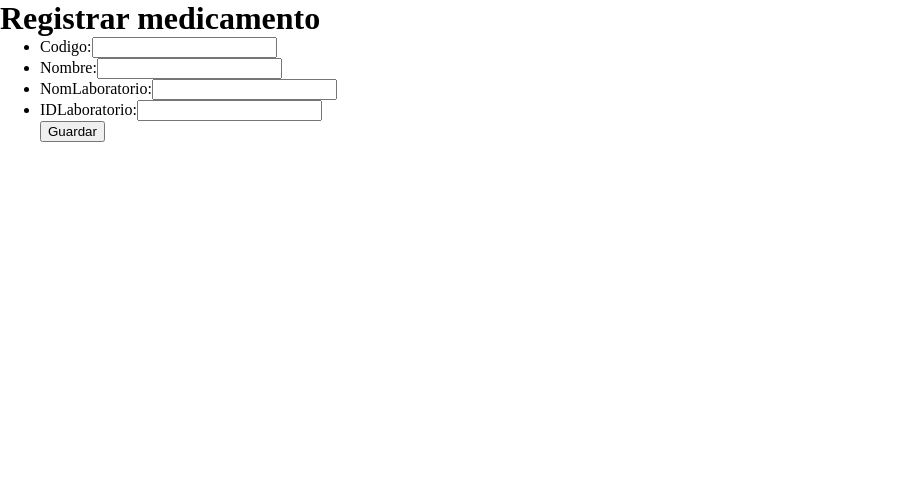
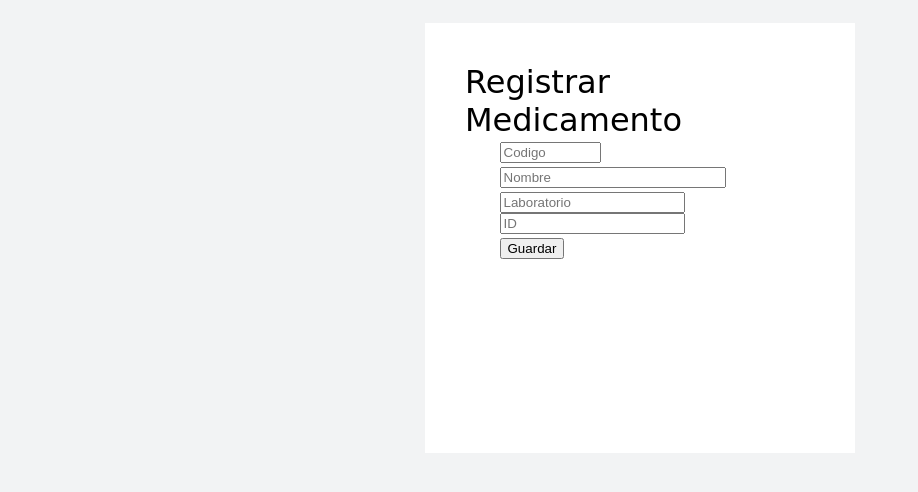
Before and after one commit to jdonaires/Farmacia, a PHP site: page /DESIGNER/registrarmedicamento.php in a window 1280 px wide. Shown: the top 492 px of the page, without its empty margins (0-918 px from the left). Run offline with PHP 8.4, Linux system fonts and the light colour scheme.

Commit message:
Diseñando Registrar Medicamento
Añadi cosas y entablando las campos de medicamento

```diff
--- a/PROYECTO/DESIGNER/registrarPersona.php
+++ b/PROYECTO/DESIGNER/registrarPersona.php
@@ -35,7 +35,7 @@ if(isset($_POST['guardar']))
     </head>
     <body style="padding:15px;" class="cajon">
                 <form action="registrarpersona.php" method="post" class="formulario" id="form2" name="form" >
-                    <span align="center">REGISTRAR PERSONA</span>
+                    <span align="center">Registrar Persona</span>
                     <table  border="0">
                         <tr>
                             <td><input type="text" name="nombres" value="" style="width:100%;" placeholder="Nombres" id="namee" required/></td>
--- a/PROYECTO/DESIGNER/registrarmedicamento.php
+++ b/PROYECTO/DESIGNER/registrarmedicamento.php
@@ -22,19 +22,32 @@
 <head>
 <meta charset="utf-8">
 	<title>Formulario para Medicamento</title>
-	<link rel="stylesheet" type="text/css" href="../estilo/estilo.css">
+	        <link rel="stylesheet" type="text/css" href="../estilo/frmMedicamento.css">
 </head>
-<body>
+<body style="padding:15px;" class="cajon">
   <div>
-  	<h1>Registrar medicamento</h1>
-    <form class="contact_form">
-    	<ul>
-    		<li><label for="codMedicamento">Codigo:</label><input type="text" style="width : 100 % ;"  placeholder=""></li>
-    		<li><label for="Nombre">Nombre:</label><input type="text" style="width : 100 % ;"  placeholder="" ></li>
-    		<li><label for="NomLaboratorio">NomLaboratorio:</label><input type="text" style="width : 100 % ;"  placeholder="" ></li>
-        <li><label for="IDLaboratorio">IDLaboratorio:</label><input type="text" style="width : 100 % ;"  placeholder="" ></li>
-        <input type="submit" value="Guardar"  id="boton">
-    	</ul>
+
+    <form action="registrarmedicamento.php" method="post" class="formulario" id="form2" name="form">
+      <font face="Comic Sans MS,arial,verdana" size=6> Registrar Medicamento</font>
+      <table border="0">
+        <tr>
+          <td><input type="text" name="codMedicamento" style="width:30%" placeholder="Codigo"></td>
+        </tr>
+        <tr>
+          <td><input type="text" name="Nombre" style="width:70%" placeholder="Nombre"></td>
+        </tr>
+        <tr>
+          <td>
+            <input type="text" name="NomLaboratorio"  placeholder="Laboratorio">
+            <input type="text" name="IDLaboratorio" placeholder="ID">
+          </td>
+        </tr>
+        <tr>
+            <td>
+              <input type="submit" value="Guardar">
+            </td>
+        </tr>
+      </table>
     </form>
   </div>
 </body>
--- /dev/null
+++ b/PROYECTO/estilo/frmMedicamento.css
@@ -0,0 +1,25 @@
+#form2{
+	background: white;
+	position: relative;
+	margin:0 auto;
+	padding:40px;
+	width:350px;
+	height: 350px;
+	align-items: center;
+	border-radius:0px;
+}
+.cajon{
+	background-color:#F2F3F4;
+}
+#form2 table{
+	position: relative;
+	margin-top: 0%;
+	margin-left: 9%;
+	border:none;
+	size:30px;
+}
+}
+#form2 td{
+
+	padding-bottom: 0px;
+}
```
Also changed, not shown: PROYECTO/estilo/frmpersona.css (line endings or trailing spaces).
